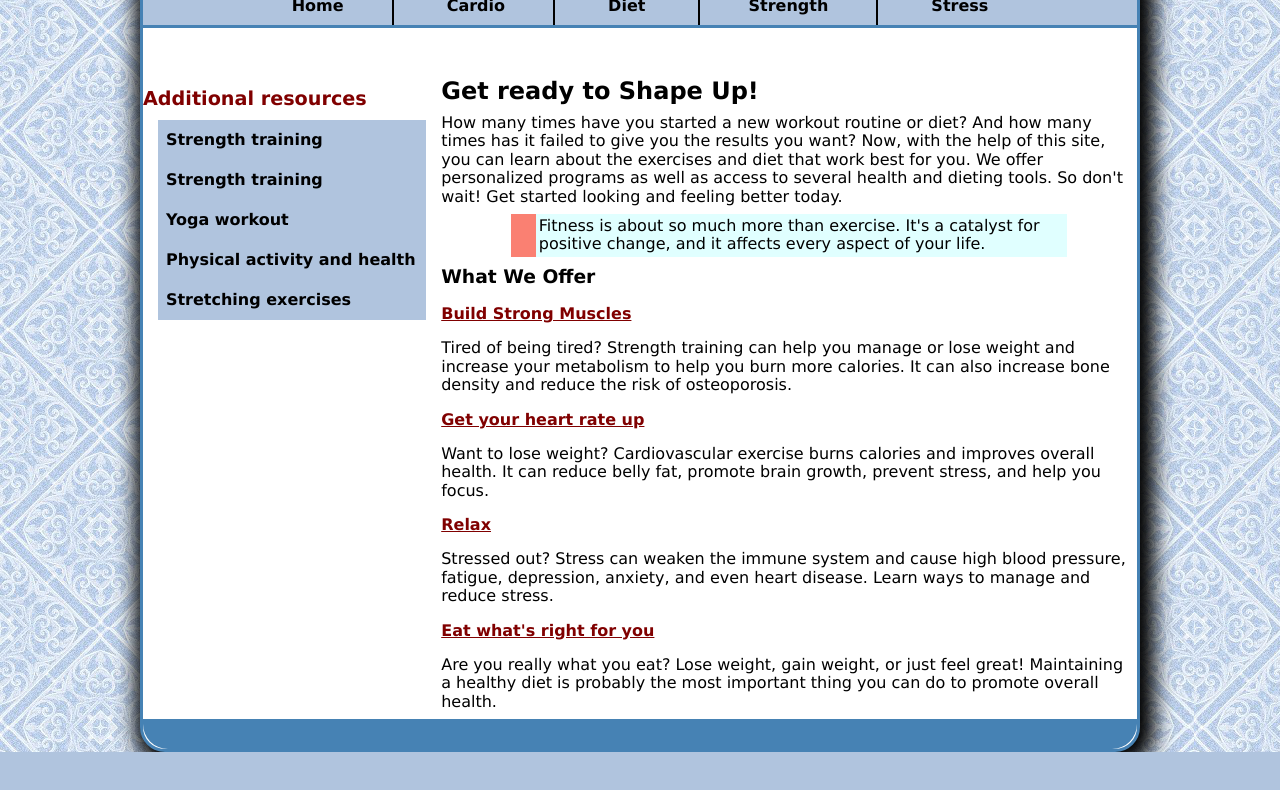
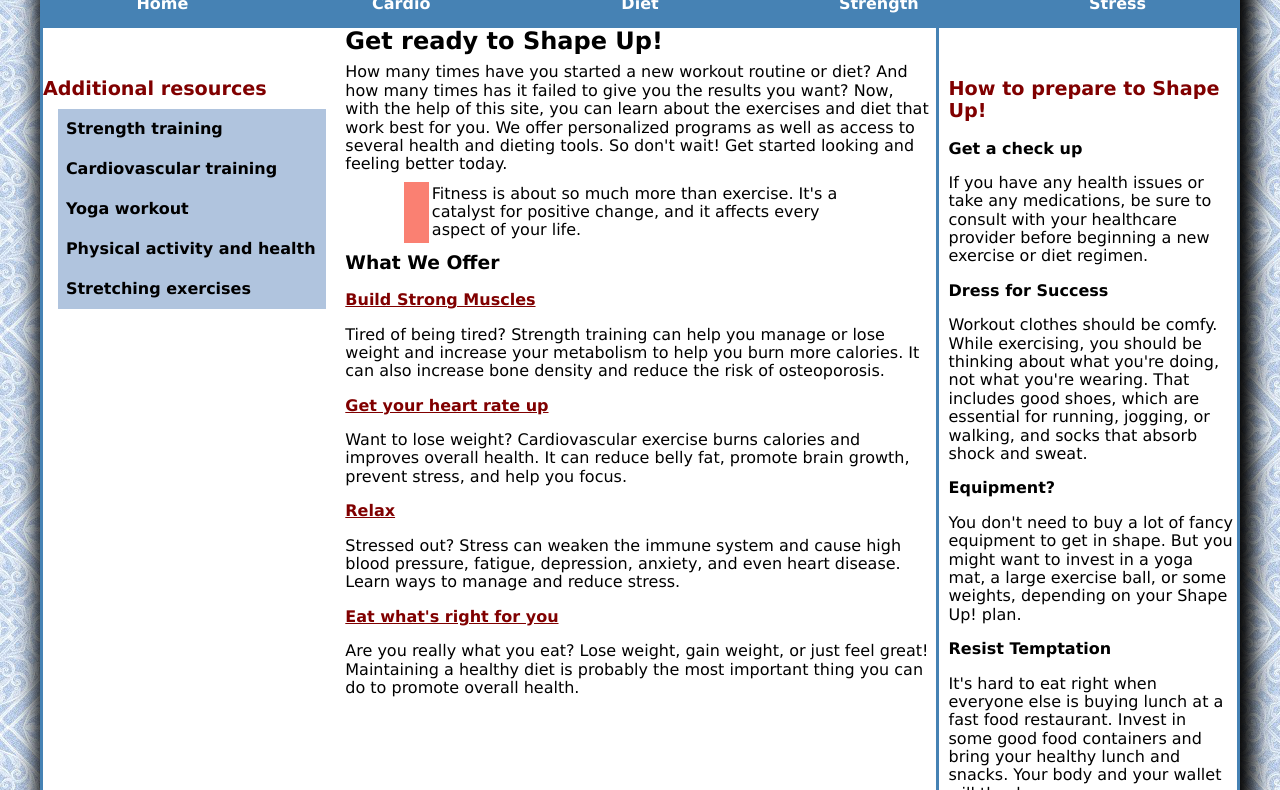
Before and after one commit to elico04/shapeup5, a plain HTML site: page index.html in a window 1280 px wide. Shown: the part 169-959 px from the top of the page. Before the commit the page ends 921 px from the top, so only its background shows below. Drawn offline with nearby package versions, Linux system fonts and the light colour scheme.

Commit message:
Add files via upload

```diff
--- a/index.html
+++ b/index.html
@@ -4,8 +4,19 @@
 <head>
 	<meta charset="utf-8" />
 	<title>Shape Up!</title>
+	<link rel="stylesheet" href="styles/slicknav.css">
 	<link rel="stylesheet" href="styles/normalize.css">
 	<link rel="stylesheet" href="styles/main.css">
+
+	<!-- Slicknav Links --------------------------------- -->
+	<script src="https://ajax.googleapis.com/ajax/libs/jquery/3.6.3/jquery.min.js"></script>
+	<script src="js/jquery.slicknav.min.js"></script>
+
+	<script type="text/javascript">
+		$(document).ready(function(){
+		$('#nav_menu').slicknav({prependTo:"#mobilemenu"});
+		});
+	</script>
 
 </head>
 
@@ -16,6 +27,7 @@
 		<h3>Find the <span class="shadow">best</span> fit for you</h3>
 	</header>
 
+	<nav id="mobilemenu"></nav>
 	<nav id="nav_menu">
 		<ul>
 			<li><a href="index.html">Home</a></li>
@@ -41,6 +53,21 @@
 	</nav>
 
 	<main>
+
+		<aside id="leftcol">
+			<nav id="nav_list">
+				<h3>Additional resources</h3>
+				<ul>
+					<li><a href="https://www.mayoclinic.org/healthy-lifestyle/fitness/in-depth/strength-training/art-20046670" target="_blank">Strength training</a></li>
+					<li><a href="https://www.realbuzz.com/articles-interests/fitness/article/what-is-cardiovascular-training/" target="_blank">Cardiovascular training</a></li>
+					<li><a href="https://www.self.com/gallery/power-yoga-workout" target="_blank">Yoga workout</a></li>
+					<li><a href="https://paahjournal.com/" target="_blank">Physical activity and health</a></li>
+					<li><a href="https://www.youtube.com/watch?v=4OGkFCAP1O4" target="_blank">Stretching exercises</a></li>
+				</ul>
+			</nav>
+
+
+		</aside>
 		<section>
 			<h2>Get ready to Shape Up!</h2>
 
@@ -69,18 +96,21 @@
 			<p>Are you really what you eat? Lose weight, gain weight, or just feel great! Maintaining a healthy diet is probably the most important thing you can do to promote overall health.</p>
 
 		</section>
-		<aside>
-			<nav id="nav_list">
-				<h3>Additional resources</h3>
-				<ul>
-					<li><a href="https://www.mayoclinic.org/healthy-lifestyle/fitness/in-depth/strength-training/art-20046670" target="_blank">Strength training</a></li>
-					<li><a href="https://www.realbuzz.com/articles-interests/fitness/article/what-is-cardiovascular-training/" target="_blank">Strength training</a></li>
-					<li><a href="https://www.self.com/gallery/power-yoga-workout" target="_blank">Yoga workout</a></li>
-					<li><a href="https://paahjournal.com/" target="_blank">Physical activity and health</a></li>
-					<li><a href="https://www.youtube.com/watch?v=4OGkFCAP1O4" target="_blank">Stretching exercises</a></li>
-				</ul>
-			</nav>
+
+		<aside id="rightcol">
+			<h3>How to prepare to Shape Up!</h3>
+			<h4>Get a check up</h4>
+			<p>If you have any health issues or take any medications, be sure to consult with your healthcare provider before beginning a new exercise or diet regimen.</p>
+			<h4>Dress for Success</h4>
+			<p>Workout clothes should be comfy. While exercising, you should be thinking about what you're doing, not what you're wearing. That includes good shoes, which are essential for running, jogging, or walking, and socks that absorb shock and sweat.</p>
+			<h4>Equipment?</h4>
+			<p>You don't need to buy a lot of fancy equipment to get in shape. But you might want to invest in a yoga mat, a large exercise ball, or some weights, depending on your Shape Up! plan.</p>
+			<h4>Resist Temptation</h4>
+			<p>It's hard to eat right when everyone else is buying lunch at a fast food restaurant. Invest in some good food containers and bring your healthy lunch and snacks. Your body and your wallet will thank you.</p>
 		</aside>
+
+
+
 	</main>
 
 	<footer>
--- a/styles/main.css
+++ b/styles/main.css
@@ -22,19 +22,19 @@ html {
 body {
     font-family: Verdana, Geneva, Tahoma, sans-serif;
     font-size: 100%;
-    max-width: 1000px;
+    max-width: 1200px;
     width: 100%;
     border: 3px solid steelblue;
     margin: 0 auto;
     background-color: white;
     border-radius: 25px;
     box-shadow: 5px 5px 20px 10px black;
-
 }
 
 header {
     border-bottom: 3px solid steelbue;
     background-image: linear-gradient(white, lightsteelblue);
+    border-radius: 25px 25px 0 0;
 }
 
 header h2 {
@@ -63,13 +63,17 @@ header img {
     float: left;
     margin: 0 .75em;
     height: 150px;
+    max-width: 140px;
+    min-width: 70px;
+    width: 100%;
 }
 
-/* ==========================================
+/* =======================================================
 
-                Navigation Menu
+                Navigation Menu - using display: inline;
 
-=============================================*/
+==========================================================
+
 #nav_menu {
     margin: 0;
 }
@@ -100,9 +104,54 @@ header img {
     color: red;
     text-decoration: underline;
 }
+=============================================*/
+
+/*===========================================
+
+            nav_menu using block and float
+
+================================================*/
+#nav_menu {
+    border-bottom: 3px solid steelblue;
+}
+#nav_menu ul {
+    list-style-type: none;
+    position: relative;
+}
+#nav_menu ul li {
+    float: left;
+    width: 20%;
+}
+#nav_menu ul li a {
+    text-align: center;
+    display: block;
+    padding: .7em 0;
+    background-color: steelblue;
+    font-weight: bold;
+    text-decoration: none;
+    color: white;
+}
 
 #nav_menu ul ul {
     display: none;
+    position: absolute;
+    top: 100%;
+    width: 100%;
+}
+#nav_menu ul ul li {
+    float: none;
+}
+#nav_menu ul li:hover > ul {
+    display: block;
+}
+#nav_menu > ul::after {
+    content: "";
+    clear: both;
+    display: block;
+}
+#nav_menu a:hover {
+    color: black;
+    background-color: lightsteelblue;
 }
 
 /* ==========================================
@@ -136,6 +185,7 @@ header img {
 
 main {
     clear: both;
+    padding-right: .25em;
 }
 
 section a:link, section a:visited {
@@ -160,16 +210,25 @@ aside a:hover, aside a:focus {
 }
 
 section {
-    float: right;
-    width: 70%;
+    float: left;
+    width: 50%;
+    padding: 0 .3em;
 }
 
 aside {
-    width: 30%
+    float: left;
+    width: 25%
+}
+
+#rightcol {
+    float: right;
+    width: 25%;
+    border-left: 3px solid steelblue;
+    padding-left: 10px;
 }
 
 aside h3 {
-    margin-top: 50px;
+    padding-top: 50px;
     color: maroon;
     font-size: 120%;
 }
@@ -183,7 +242,6 @@ blockquote {
     margin-left: 10%;
     padding: 3px;
     border-left: 25px solid salmon;
-    background-color: lightcyan;
 }
 
 footer {
@@ -196,7 +254,47 @@ footer {
 footer p {
     font-size: 75%;
     text-align: center;
-
     color: white;
     margin-top: 50px;
 }
+
+#mobilemenu {
+    display: none;
+}
+
+/*================================================================
+
+                    MEDIA QUERIES
+
+================================================================*/
+
+@media only screen and (max-width: 900px) {
+    body {
+        box-shadow: none;
+        border: none;
+        font-size: 90%;
+    }
+}
+
+@media only screen and (max-width: 767px) {
+    #nav_menu {
+        display: none;
+    }
+    #mobilemenu {
+        display: block;
+    }
+    .slicknav_menu {
+        background-color: steelblue;
+    }
+    #leftcol {
+        display: none;
+    }
+    section, aside, #rightcol {
+        float: none;
+        width: 95%;
+        margin: 10px auto;
+    }
+}
+@media only screen and (max-width: 479px) {
+
+}
```
Lines whose indentation alone changed are shown as unchanged.
